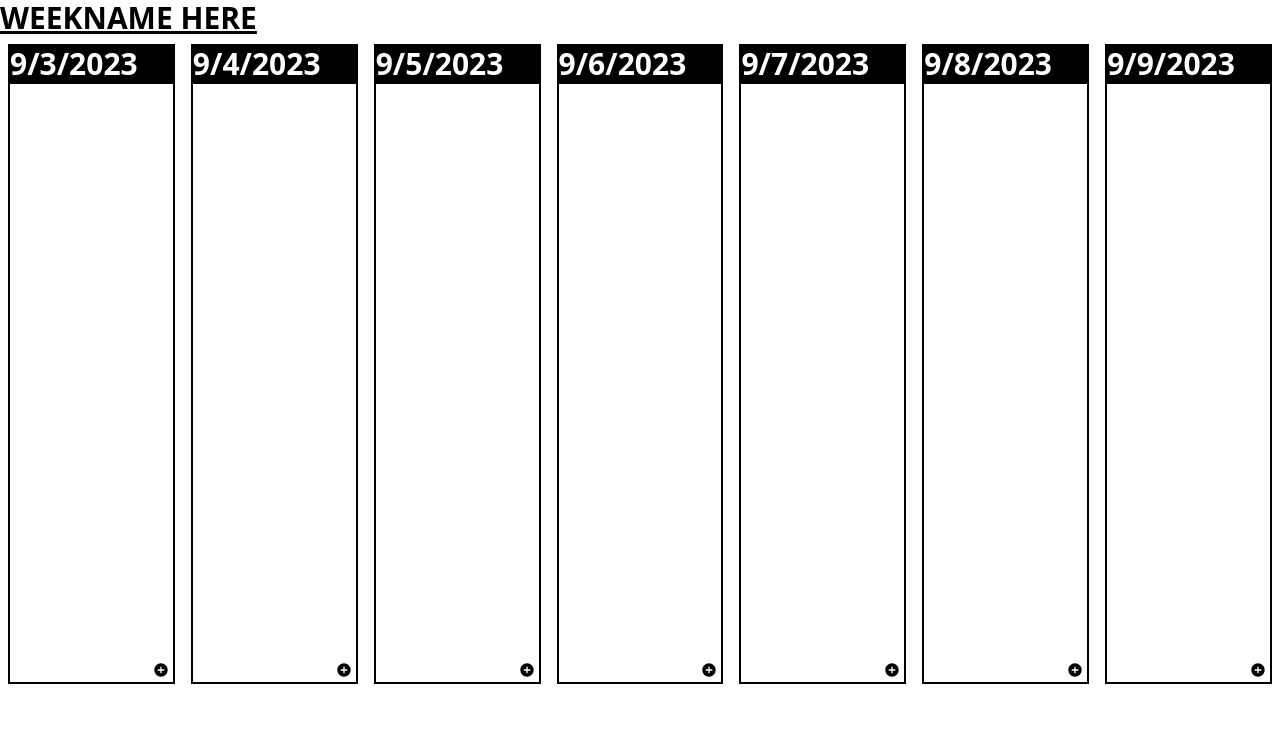
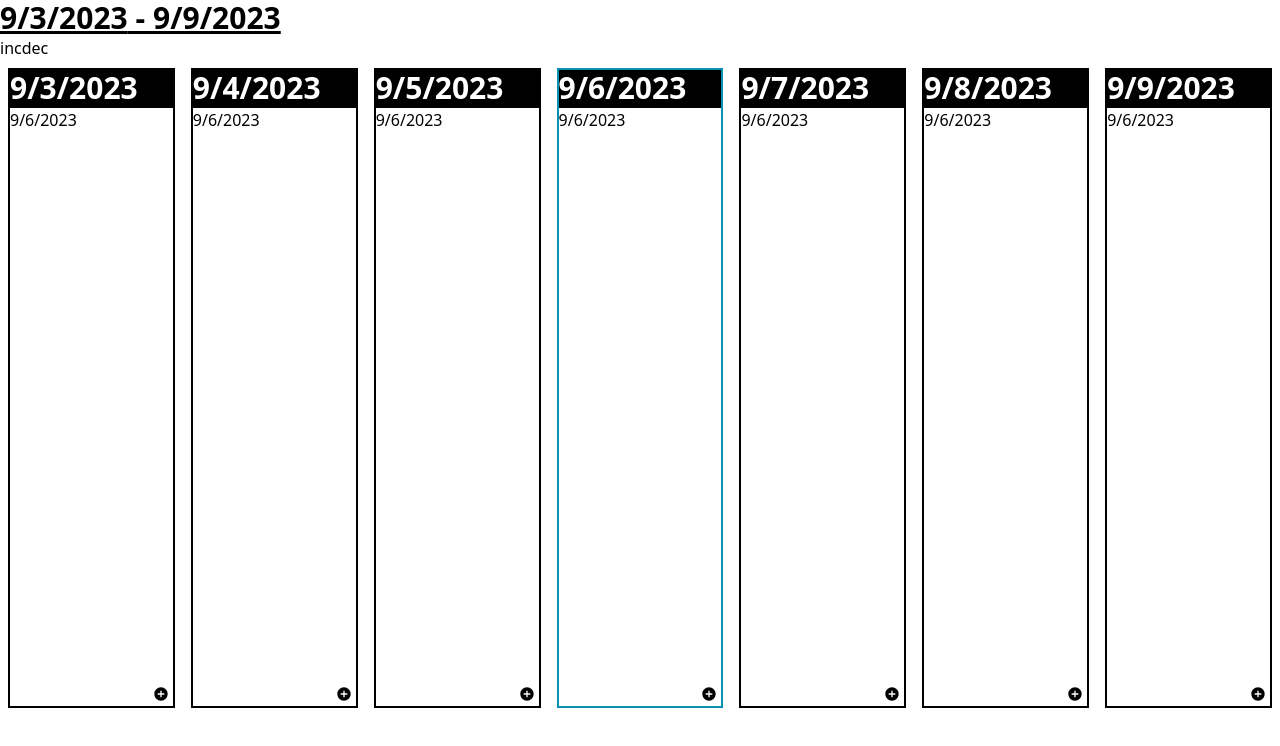
Before and after one commit to funwithlasers/todo-calendar, a React (Create React App) app: page / in a window 1280 px wide. Shown: the top 746 px of the page. Built offline with nearby package versions, Linux system fonts and the light colour scheme; data requests are answered from the project's data file.

Commit message:
getWeek, incrementActiveDay, decrementActiveDay

```diff
--- a/src/components/Day.js
+++ b/src/components/Day.js
@@ -1,12 +1,17 @@
+import { useContext, useEffect } from 'react';
 import ChoreCreate from './ChoreCreate';
 import ChoreList from './ChoreList';
+import DayContext from '../context/days';
+
 
 function Day({ date }) {
+  const { activeDay, setActiveDay } = useContext(DayContext);
 
   return (
     <div className='h-screen'>
-      <div className='relative border-solid border-2 border-black pb-5 h-4/5'>
+      <div className={'relative border-solid border-black border-2 pb-5 h-4/5 ' + (activeDay.toLocaleDateString("en-US") === date ? 'border-cyan-600' : 'border-black')}>
         <h1 className='text-3xl font-bold text-white border-b-2 border-black bg-black'>{date}</h1>
+        <p>{activeDay.toLocaleDateString("en-US")}</p>
         <ChoreList date={date} />
         <div>
           <ChoreCreate date={date} />
--- a/src/components/Week.js
+++ b/src/components/Week.js
@@ -4,13 +4,11 @@ import DayContext from '../context/days';
 
 function Week() {
 
-  const { days, activeDay, getWeekDays } = useContext(DayContext);
+  const { days, incrementActiveDay, decrementActiveDay, getWeekDays } = useContext(DayContext);
 
-  useEffect(() => {
-    getWeekDays(activeDay);
-  }, []);
+  getWeekDays();
 
-  const renderedDays = days.map(day => {
+  var renderedDays = days.map(day => {
     return (
       <div key={day.toLocaleDateString("en-US")} className='flex-1 p-2'>
         <Day date={day.toLocaleDateString("en-US")} />
@@ -19,9 +17,13 @@ function Week() {
   });
 
   return (
-    <div className='grid grid-cols-7 justify-center'>
-      {renderedDays}
-    </div>
+    <>
+      <button onClick={incrementActiveDay}>inc</button>
+      <button onClick={decrementActiveDay}>dec</button>
+      <div className='grid grid-cols-7 justify-center'>
+        {renderedDays}
+      </div>
+    </>
   );
 }
 
--- a/src/context/days.js
+++ b/src/context/days.js
@@ -1,31 +1,46 @@
 import { createContext, useState } from 'react';
+import { addDays, startOfWeek, subDays } from "date-fns";
 
 const DaysContext = createContext();
 
 function DaysProvider({ children }) {
-  const [days, setDays] = useState([]);
-  const [activeDay, setActiveDay] = useState(new Date());
+  const [activeDay, setActiveDay] = useState(new Date())
 
-  const getWeekDays = (date = activeDay) => {
-    var sunday = getSunday(date);
-    const days = [...Array(7)].map((_, i) => new Date(date.setDate(sunday.getDate() + i)));
+  function getWeekDays(date = activeDay) {
+    var weekdays = [...Array(7)];
+    var sunday = startOfWeek(date);
+    var curr = sunday;
 
-    setDays(days);
+    weekdays.forEach((_, i) => {
+      weekdays[i] = curr;
+      curr = addDays(curr, 1);
+    });
+
+    return weekdays;
   }
 
-  function getSunday(date = activeDay) {
-    date = new Date(date);
-    var day = date.getDay(),
-      diff = date.getDate() - day;
+  const [days, setDays] = useState(getWeekDays());
 
-    return new Date(date.setDate(diff));
+  function incrementActiveDay() {
+    var next = addDays(activeDay, 1);
+    setDays(getWeekDays(next));
+    setActiveDay(next);
   }
+
+  function decrementActiveDay() {
+    var prev = subDays(activeDay, 1);
+    setDays(getWeekDays(prev));
+    setActiveDay(prev);
+  }
+
 
   const daysContext = {
     days,
     activeDay,
     setActiveDay,
-    getWeekDays
+    getWeekDays,
+    incrementActiveDay,
+    decrementActiveDay
   };
 
   return (
--- a/src/pages/WeekPage.js
+++ b/src/pages/WeekPage.js
@@ -1,10 +1,14 @@
+import { useContext } from 'react';
 import Week from "../components/Week";
+import DayContext from '../context/days';
 
 function WeekPage() {
+  const { days } = useContext(DayContext);
+
 
   return (
     <div className='week-page'>
-      <h1 className='relative text-3xl font-bold underline'>WEEKNAME HERE</h1>
+      <h1 className='relative text-3xl font-bold underline'>{days[0].toLocaleDateString("en-US")} - {days[6].toLocaleDateString("en-US")}</h1>
       <Week />
     </div>
   );
```
